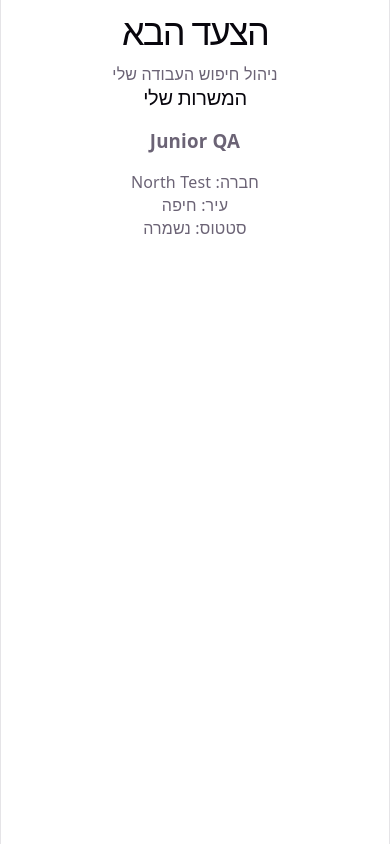
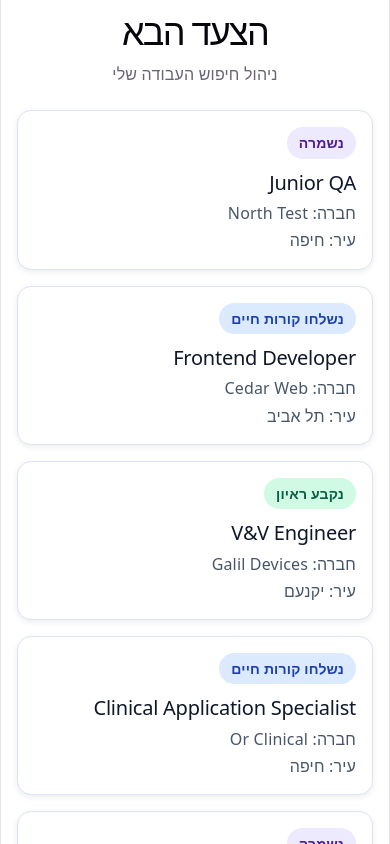
Before and after one commit to amlinskyirina/job-search-tracker, a React (Vite) app: page / in a window 390 px wide. Shown: the top 844 px of the page. Built offline with nearby package versions, Linux system fonts and the light colour scheme.

Commit message:
Display sample jobs in responsive cards

```diff
--- a/package.json
+++ b/package.json
@@ -11,7 +11,8 @@
   },
   "dependencies": {
     "react": "^19.3.1",
-    "react-dom": "^19.3.1"
+    "react-dom": "^19.3.1",
+    "styled-components": "^6.6.0"
   },
   "devDependencies": {
     "@eslint/js": "^10.0.1",
--- a/src/App.jsx
+++ b/src/App.jsx
@@ -1,5 +1,7 @@
 import JobsPage from "./JobsPage.jsx";
+import { sampleJobs } from "./sampleJobs.js";
 
 export default function App() {
-  return <JobsPage />;
+  // מעבירים את מערך משרות הדוגמה למסך הראשי
+  return <JobsPage jobs={sampleJobs} />;
 }
--- a/src/JobCard.jsx
+++ b/src/JobCard.jsx
@@ -1,10 +1,55 @@
-export default function JobCard({ title, company, city, status }) {
+import styled from "styled-components";
+
+// לכל סטטוס יש צבע רקע וצבע טקסט.
+const statusColors = {
+  "נשמרה": { background: "#ede9fe", text: "#4c1d95" },
+  "נשלחו קורות חיים": { background: "#dbeafe", text: "#1e40af" },
+  "נקבע ראיון": { background: "#d1fae5", text: "#065f46" },
+  "התקבלה הצעה": { background: "#fef3c7", text: "#854d0e" },
+  "התהליך הסתיים": { background: "#ffedd5", text: "#9a3412" },
+};
+
+const defaultStatusColors = { background: "#f1f5f9", text: "#475569" };
+
+const Card = styled.article`
+  padding: 16px;
+  border: 1px solid #dbe4f0;
+  border-radius: 14px;
+  background-color: #fff;
+  box-shadow: 0 2px 6px #0f172a14;
+  text-align: right;
+`;
+
+const StatusBadge = styled.span`
+  display: inline-block;
+  padding: 4px 12px;
+  border-radius: 999px;
+  background-color: ${({ $colors }) => $colors.background};
+  color: ${({ $colors }) => $colors.text};
+  font-size: 14px;
+  font-weight: 600;
+`;
+
+const JobTitle = styled.h2`
+  margin: 12px 0 8px;
+  color: #0f172a;
+  font-size: 20px;
+`;
+
+const JobDetail = styled.p`
+  margin: 4px 0 0;
+  color: #475569;
+`;
+
+export default function JobCard({ job }) {
+  const colors = statusColors[job.status] ?? defaultStatusColors;
+
   return (
-    <article>
-      <h3>{title}</h3>
-      <p>חברה: {company}</p>
-      <p>עיר: {city}</p>
-      <p>סטטוס: {status}</p>
-    </article>
+    <Card dir="rtl">
+      <StatusBadge $colors={colors}>{job.status}</StatusBadge>
+      <JobTitle><bdi>{job.title}</bdi></JobTitle>
+      <JobDetail>חברה: <bdi>{job.company}</bdi></JobDetail>
+      <JobDetail>עיר: {job.city}</JobDetail>
+    </Card>
   );
 }
--- /dev/null
+++ b/src/JobList.jsx
@@ -0,0 +1,33 @@
+import styled from "styled-components";
+import JobCard from "./JobCard.jsx";
+
+const JobsGrid = styled.section`
+  display: grid;
+  grid-template-columns: minmax(0, 1fr);
+  gap: 16px;
+  max-width: 1120px;
+  margin: 24px auto;
+  padding-inline: 16px;
+
+  @media (min-width: 640px) {
+    grid-template-columns: repeat(2, minmax(0, 1fr));
+  }
+
+  @media (min-width: 1024px) {
+    grid-template-columns: repeat(3, minmax(0, 1fr));
+  }
+`;
+
+export default function JobList({ jobs }) {
+  if (jobs.length === 0) {
+    return <p>אין משרות להצגה.</p>;
+  }
+
+  return (
+    <JobsGrid aria-label="רשימת משרות">
+      {jobs.map((job) => (
+        <JobCard key={job.id} job={job} />
+      ))}
+    </JobsGrid>
+  );
+}
--- a/src/JobsPage.jsx
+++ b/src/JobsPage.jsx
@@ -1,22 +1,14 @@
-import JobCard from "./JobCard.jsx";
+import JobList from "./JobList.jsx";
 
-export default function JobsPage() {
+export default function JobsPage({ jobs }) {
   return (
-    <main lang="he" dir="rtl">
+    <main dir="rtl">
       <header>
         <h1>הצעד הבא</h1>
         <p>ניהול חיפוש העבודה שלי</p>
       </header>
 
-      <section>
-        <h2>המשרות שלי</h2>
-        <JobCard
-          title="Junior QA"
-          company="North Test"
-          city="חיפה"
-          status="נשמרה"
-        />
-      </section>
+      <JobList jobs={jobs} />
     </main>
   );
 }
--- /dev/null
+++ b/src/sampleJobs.js
@@ -0,0 +1,12 @@
+export const sampleJobs = [
+  { id: 1, title: "Junior QA", company: "North Test", city: "חיפה", status: "נשמרה" },
+  { id: 2, title: "Frontend Developer", company: "Cedar Web", city: "תל אביב", status: "נשלחו קורות חיים" },
+  { id: 3, title: "V&V Engineer", company: "Galil Devices", city: "יקנעם", status: "נקבע ראיון" },
+  { id: 4, title: "Clinical Application Specialist", company: "Or Clinical", city: "חיפה", status: "נשלחו קורות חיים" },
+  { id: 5, title: "React Developer", company: "Carmel Studio", city: "הרצליה", status: "נשמרה" },
+  { id: 6, title: "QA Automation", company: "Blue Check", city: "קיסריה", status: "התהליך הסתיים" },
+  { id: 7, title: "QA Specialist", company: "Coast Medical", city: "קיסריה", status: "נשלחו קורות חיים" },
+  { id: 8, title: "Frontend Developer", company: "Olive Digital", city: "חיפה", status: "נקבע ראיון" },
+  { id: 9, title: "Medical Device Tester", company: "Valley Labs", city: "יקנעם", status: "התקבלה הצעה" },
+  { id: 10, title: "Web Developer", company: "Shore Apps", city: "תל אביב", status: "נשמרה" },
+];
```
Also changed, not shown: 1 other file (tests, documents, lock files or other folders).
